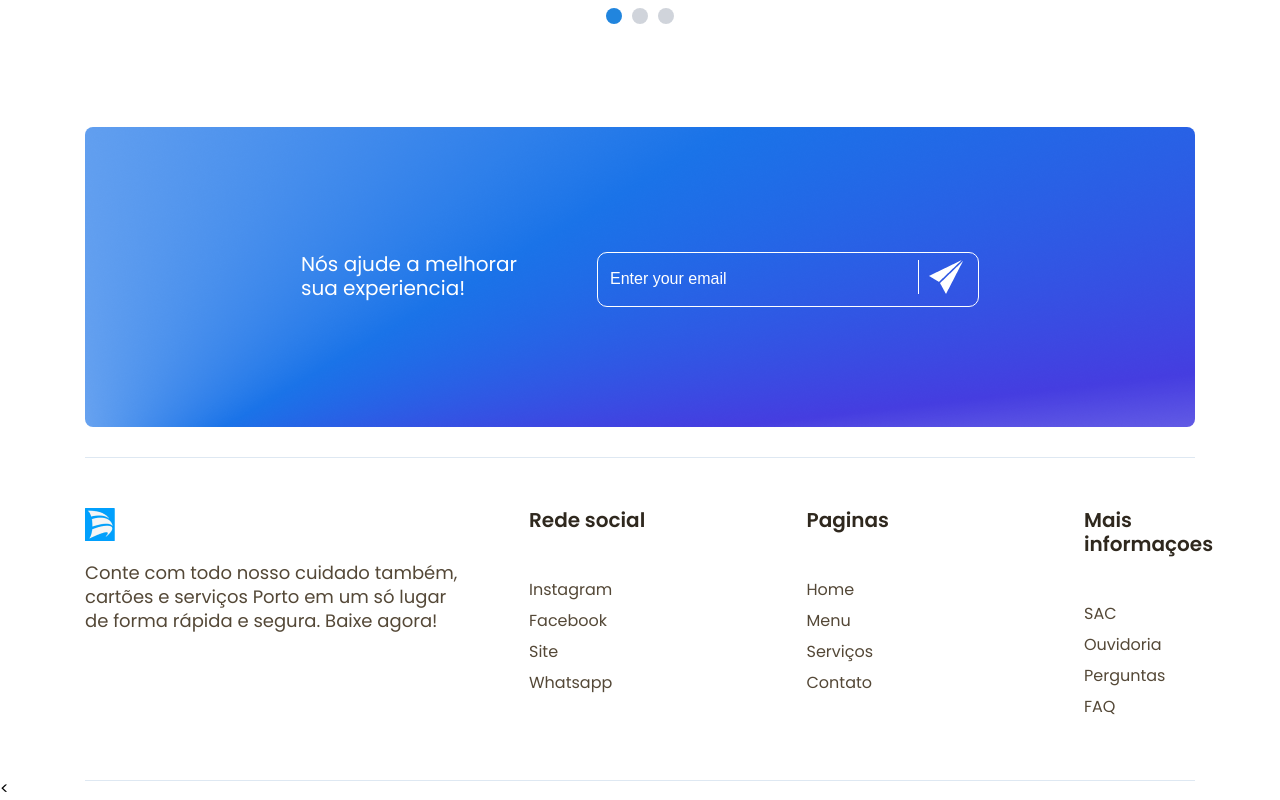
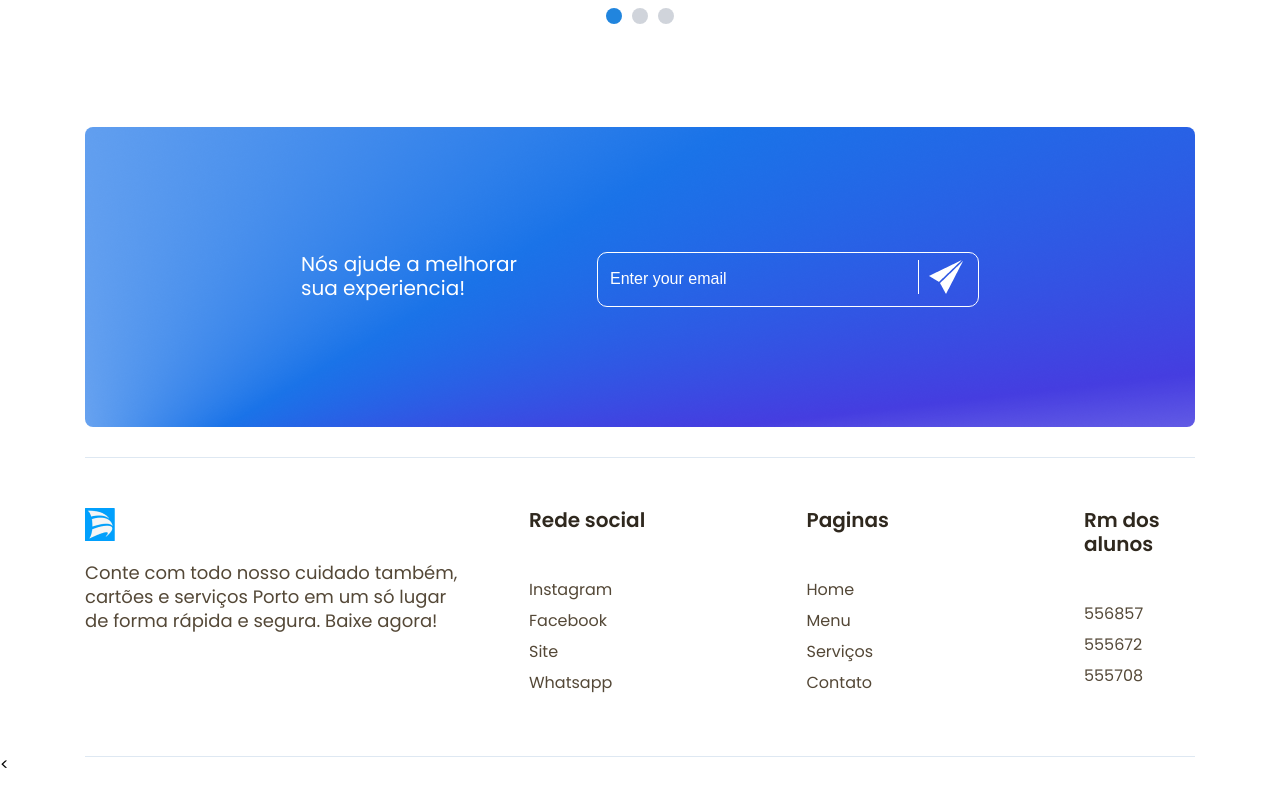
Before and after one commit to gustavoreislima13/Entrega-Challenge-1TDSPG, a plain HTML site: page index.html in a window 1280 px wide. Shown: the part 3537-4337 px from the top of the page. After the commit the page ends 4313 px from the top, so only its background shows below. Drawn offline with Linux system fonts and the light colour scheme; a script that the page names is missing.

Commit message:
rm dos alunos

```diff
--- a/index.html
+++ b/index.html
@@ -284,12 +284,11 @@
             </ul>
           </nav>
           <nav class="footer__legal">
-            <strong class="footer__titulo">Mais informaçoes</strong>
+            <strong class="footer__titulo">Rm dos alunos</strong>
             <ul>
-              <li class="footer__menu-item"><a href="#" class="footer__link">SAC</a></li>
-              <li class="footer__menu-item"><a href="#" class="footer__link">Ouvidoria</a></li>
-              <li class="footer__menu-item"><a href="#" class="footer__link">Perguntas</a></li>
-              <li class="footer__menu-item"><a href="#" class="footer__link">FAQ</a></li>
+              <li class="footer__menu-item"><a href="#" class="footer__link">556857</a></li>
+              <li class="footer__menu-item"><a href="#" class="footer__link">555672 </a></li>
+              <li class="footer__menu-item"><a href="#" class="footer__link">555708 </a></li>
             </ul>
           </nav>
           <div class="clear">
```
